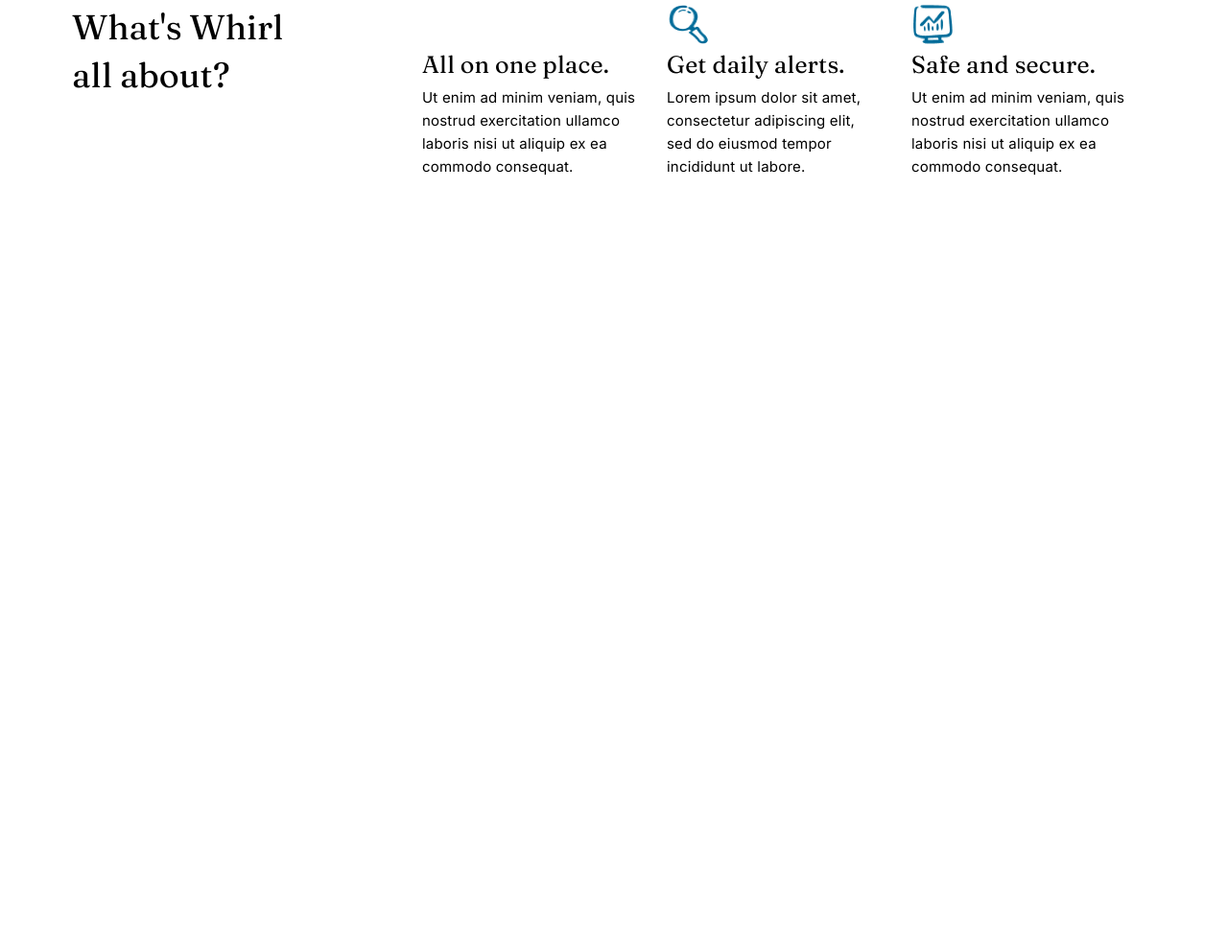
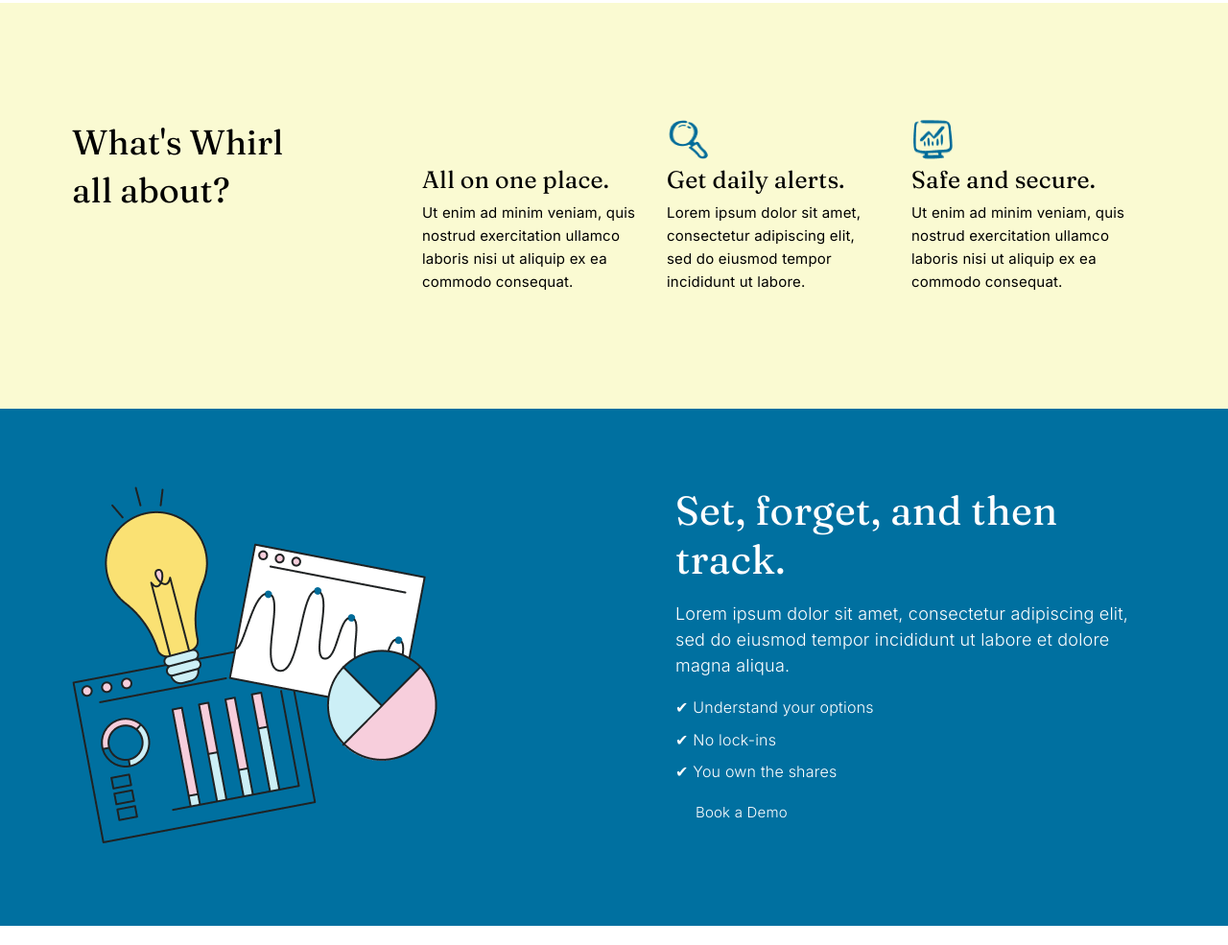
Before and after one commit to PristajchukSvitlana/whirl, a plain HTML site: page index.html in a window 1280 px wide. Shown: the part 1231-2216 px from the top of the page at 96% size. Before the commit the page ends 1537 px from the top, so only its background shows below. Drawn offline with Linux system fonts and the light colour scheme.

Commit message:
creat the block_set_forget

```diff
--- a/index.html
+++ b/index.html
@@ -107,9 +107,6 @@
         </div>
     </section>
     <section class="whirl-info center">
-
-
-
         <div class="whirl-info-left__item">
             <h2 class="whirl-info__title">What's Whirl all about?</h2>
         </div>
@@ -143,6 +140,33 @@
             </article>
         </div>
     </section>
+    <section class="feature-track">
+        <div class="feature-track__container center">
+
+            <div class="feature-track__image-wrapper">
+                <img src="./img/radio.png" alt="Illustration showing charts and light bulb"
+                    class="feature-track__image" />
+            </div>
+
+            <div class="feature-track__content">
+                <h2 class="feature-track__title">Set, forget, and then track.</h2>
+                <p class="feature-track__description">
+                    Lorem ipsum dolor sit amet, consectetur adipiscing elit, sed do eiusmod tempor incididunt ut labore
+                    et dolore magna aliqua.
+                </p>
+
+                <ul class="feature-track__list">
+                    <li class="feature-track__list-item">✔ Understand your options</li>
+                    <li class="feature-track__list-item">✔ No lock-ins</li>
+                    <li class="feature-track__list-item">✔ You own the shares</li>
+                </ul>
+
+                <a href="#" class="feature-track__cta">Book a Demo</a>
+            </div>
+
+        </div>
+    </section>
+
 
 
 </body>
--- a/style.css
+++ b/style.css
@@ -203,54 +203,38 @@ body {
     background-color: #F7CEDC;
 }
 
-/* Блок загалом */
+
 .whirl-info {
-
     display: flex;
-    margin-bottom: 120px;
-
-
-    /* загальні стилі для секції, наприклад: padding, background тощо */
+    padding-bottom: 120px;
+    padding-top: 120px;
+    background-color: lightgoldenrodyellow
 }
 
-/* Заголовок блоку */
 .whirl-info__title {
-    /* стилі для h2 */
     font-family: Fraunces;
     font-weight: 400;
     font-size: 36px;
     line-height: 50.4px;
-
-
 }
 
-/* Контейнер для елементів */
 .whirl-info__list {
     display: flex;
     align-items: flex-end;
-
-    /* flex, grid або інші способи розміщення елементів */
 }
 
-/* Окремий елемент (стаття/бокс) */
 .whirl-info__item {
-    /* стилі кожного елемента */
 
     width: 223px;
     margin-right: 32px;
-
-
 }
 
 .whirl-info-left__item {
     width: 300px;
-
     margin-right: 98px;
 }
 
-/* Заголовок всередині елемента */
 .whirl-info__item-title {
-    /* стилі h3 */
     font-family: Fraunces;
     font-weight: 400;
     font-size: 25px;
@@ -258,7 +242,6 @@ body {
     letter-spacing: 0.2px;
 }
 
-/* Текстовий опис елемента */
 .whirl-info__item-text {
     font-family: Inter;
     font-weight: 400;
@@ -273,5 +256,87 @@ body {
     width: 45px;
     height: 45px;
     padding: 2px;
+}
+
+/*blue section*/
+
+/* Блок */
+.feature-track {
+    background-color: #0070A0;
+    padding-top: 81px;
+    padding-bottom: 80px;
+    margin-bottom: 20px;
+}
+
+/* Елемент: обгортка контенту (гнучкий контейнер) */
+.feature-track__container {
+    display: flex;
+    align-items: flex-start;
+    justify-content: space-between;
+    gap: 187px;
+}
+
+/* Елемент: зображення і його обгортка */
+.feature-track__image-wrapper {}
+
+
+.feature-track__image {}
+
+/* Елемент: текстовий контент */
+.feature-track__content {
+    width: 501px;
+}
+
+/* Елементи контенту */
+.feature-track__title {
+    font-family: "Fraunces", serif;
+    font-weight: 400;
+    font-size: 42px;
+    line-height: 50.4px;
+    letter-spacing: 0.2px;
+    color: white;
+    margin-bottom: 18px;
 
 }
+
+.feature-track__description {
+    font-family: "Inter", sans-serif;
+    font-weight: 300;
+    font-size: 18px;
+    line-height: 27px;
+    letter-spacing: 0.2px;
+    color: white;
+    margin-bottom: 20px;
+
+}
+
+/* Список переваг */
+.feature-track__list {
+    list-style-type: none;
+    margin-bottom: 17px;
+
+}
+
+.feature-track__list-item {
+    font-family: "Inter", sans-serif;
+    font-weight: 300;
+    font-size: 16px;
+    line-height: 21.6px;
+    letter-spacing: 0.2px;
+    color: white;
+    margin-bottom: 12px;
+
+}
+
+/* Кнопка / посилання-призов до дії */
+.feature-track__cta {
+    color: white;
+    font-family: "Inter", sans-serif;
+    font-weight: 300;
+    font-size: 15px;
+    line-height: 27px;
+    letter-spacing: 0.2px;
+
+    padding: 21px;
+
+}
```
Also changed, not shown: img/radio.png (added), 1 other file.
